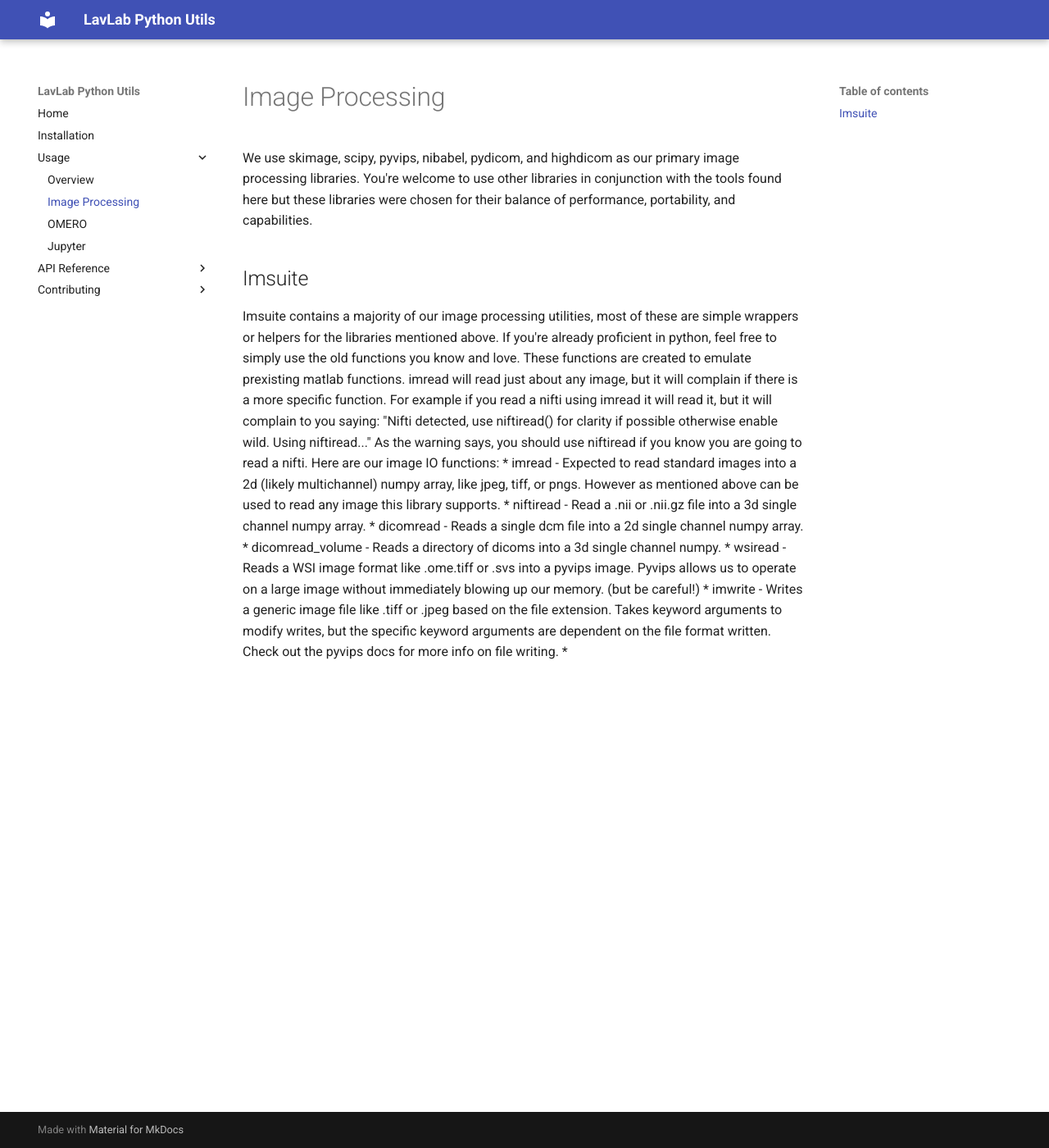
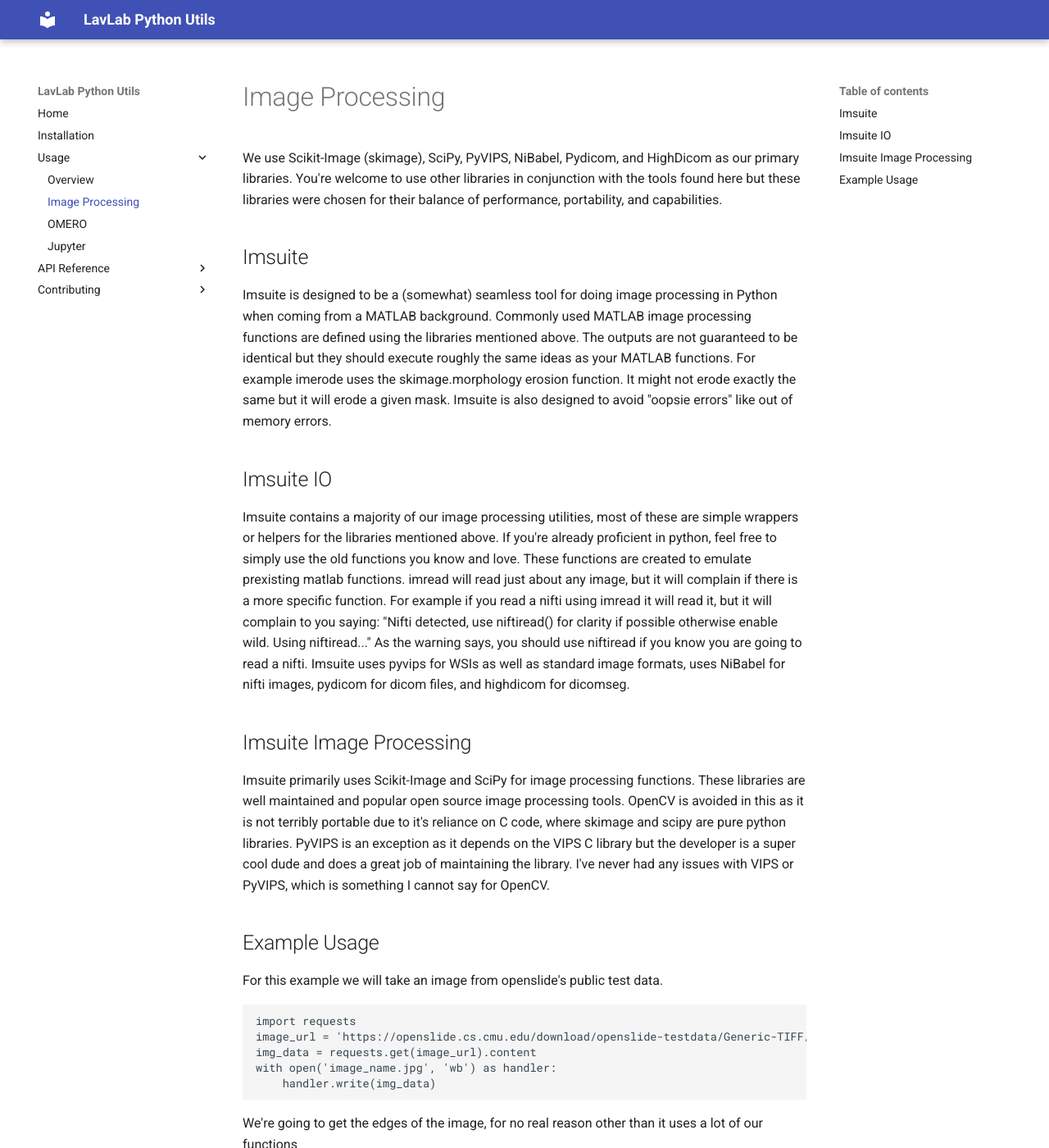
Before and after one commit to laviolette-lab/lavlab-python-utils, an MkDocs documentation site: the page built from docs/usage/image_processing.md, in a window 1280 px wide and 1400 px high. Shown: the whole window at 82% size. Built offline with MkDocs 1.6.1 and Material for MkDocs 9.7.7, drawn with Linux system fonts in a browser that asks for light colours; some of the changed text lies outside the part shown.

Commit message:
image_processing example

````diff
--- a/docs/usage/image_processing.md
+++ b/docs/usage/image_processing.md
@@ -1,18 +1,65 @@
 # Image Processing
-We use skimage, scipy, pyvips, nibabel, pydicom, and highdicom as our primary image processing libraries. You're welcome to use other libraries in conjunction with the tools found here but these libraries were chosen for their balance of performance, portability, and capabilities.
+We use Scikit-Image (skimage), SciPy, PyVIPS, NiBabel, Pydicom, and HighDicom as our primary libraries. You're welcome to use other libraries in conjunction with the tools found here but these libraries were chosen for their balance of performance, portability, and capabilities.
+
 ## Imsuite
+Imsuite is designed to be a (somewhat) seamless tool for doing image processing in Python when coming from a MATLAB background. Commonly used MATLAB image processing functions are defined using the libraries mentioned above. The outputs are not guaranteed to be identical but they should execute roughly the same ideas as your MATLAB functions. For example imerode uses the skimage.morphology erosion function. It might not erode exactly the same but it will erode a given mask. Imsuite is also designed to avoid "oopsie errors" like out of memory errors.
+
+## Imsuite IO
 Imsuite contains a majority of our image processing utilities, most of these are simple wrappers or helpers for the libraries mentioned above. If you're already proficient in python, feel free to simply use the old functions you know and love. These functions are created to emulate prexisting matlab functions.
-imread will read just about any image, but it will complain if there is a more specific function. For example if you read a nifti using imread it will read it, but it will complain to you saying: "Nifti detected, use niftiread() for clarity if possible otherwise enable wild. Using niftiread..." As the warning says, you should use niftiread if you know you are going to read a nifti. Here are our image IO functions:
-* imread
-    - Expected to read standard images into a 2d (likely multichannel) numpy array, like jpeg, tiff, or pngs. However as mentioned above can be used to read any image this library supports.
-* niftiread
-    - Read a .nii or .nii.gz file into a 3d single channel numpy array.
-* dicomread
-    - Reads a single dcm file into a 2d single channel numpy array.
-* dicomread_volume
-    - Reads a directory of dicoms into a 3d single channel numpy.
-* wsiread
-    - Reads a WSI image format like .ome.tiff or .svs into a pyvips image. Pyvips allows us to operate on a large image without immediately blowing up our memory. (but be careful!)
-* imwrite
-    - Writes a generic image file like .tiff or .jpeg based on the file extension. Takes keyword arguments to modify writes, but the specific keyword arguments are dependent on the file format written. Check out the pyvips docs for more info on file writing.
-*
+imread will read just about any image, but it will complain if there is a more specific function. For example if you read a nifti using imread it will read it, but it will complain to you saying: "Nifti detected, use niftiread() for clarity if possible otherwise enable wild. Using niftiread..." As the warning says, you should use niftiread if you know you are going to read a nifti. Imsuite uses pyvips for WSIs as well as standard image formats, uses NiBabel for nifti images, pydicom for dicom files, and highdicom for dicomseg.
+
+## Imsuite Image Processing
+Imsuite primarily uses Scikit-Image and SciPy for image processing functions. These libraries are well maintained and popular open source image processing tools. OpenCV is avoided in this as it is not terribly portable due to it's reliance on C code, where skimage and scipy are pure python libraries. PyVIPS is an exception as it depends on the VIPS C library but the developer is a super cool dude and does a great job of maintaining the library. I've never had any issues with VIPS or PyVIPS, which is something I cannot say for OpenCV.
+
+## Example Usage
+For this example we will take an image from openslide's public test data.
+```python
+import requests
+image_url = 'https://openslide.cs.cmu.edu/download/openslide-testdata/Generic-TIFF/CMU-1.tiff'
+img_data = requests.get(image_url).content
+with open('image_name.jpg', 'wb') as handler:
+    handler.write(img_data)
+```
+We're going to get the edges of the image, for no real reason other than it uses a lot of our functions
+```python
+import numpy as np
+import matplotlib.pyplot as plt
+from lavlab import imsuite
+
+# Load the image from a file or URL
+image = imsuite.imread('image_name.jpg')
+
+# Resize the image to a more manageable size
+image = imsuite.imresize(image, (512, 512))
+
+# Convert the image to grayscale
+image = imsuite.rgb2gray(image)
+
+# Display the original grayscale image
+imsuite.imshow(image)
+
+# Apply a Gaussian filter to the grayscale image for denoising
+image = imsuite.imgaussfilt(image, sigma=3)
+
+# Display the denoised image
+imsuite.imshow(image)
+
+# Apply Otsu thresholding to the denoised image for segmentation
+image = imsuite.imbinarize(image)
+
+# Display the segmented image
+imsuite.imshow(image)
+
+# Apply the Sobel filter to the denoised image for edge detection
+image = imsuite.edge(image)
+
+# Display the edge-detected image
+imsuite.imshow(image)
+```
+
+Outputs:
+
+![rgb2grey](images/grey.png)
+![imgaussfilt](images/blurred.png)
+![imbinarize](images/thresholded.png)
+![edge](images/edges.png)
````
Also changed, not shown: docs/usage/images/blurred.png (added), docs/usage/images/edges.png (added), docs/usage/images/grey.png (added), docs/usage/images/thresholded.png (added), 1 other file.
